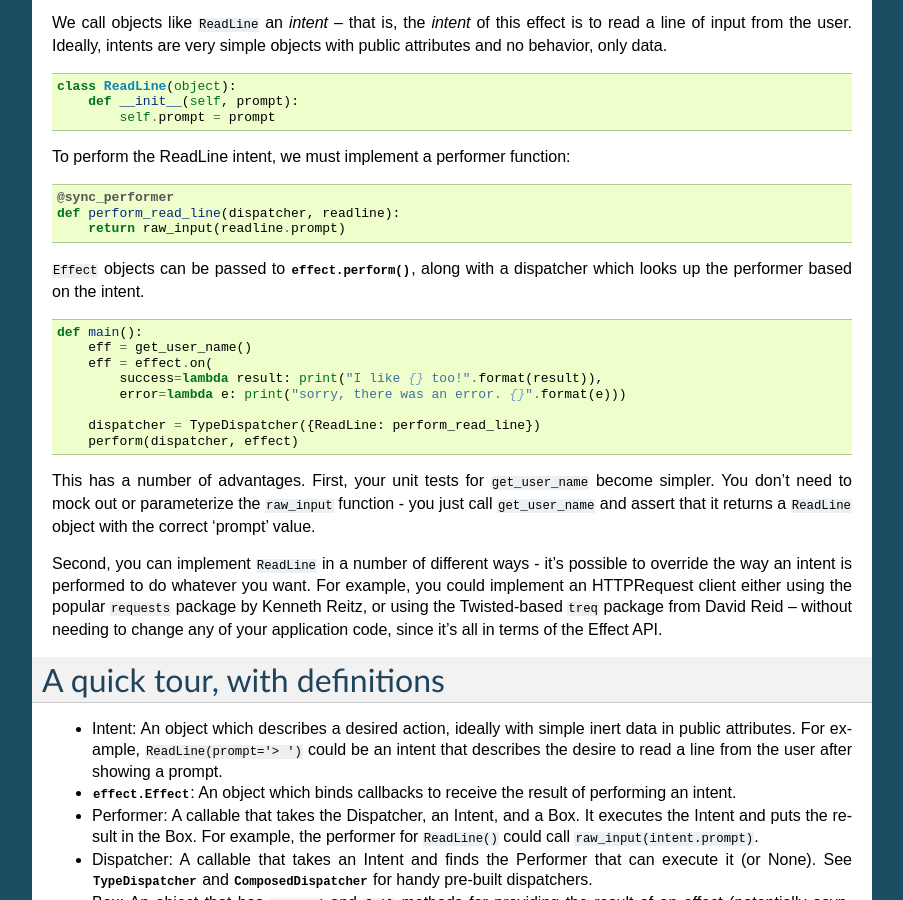
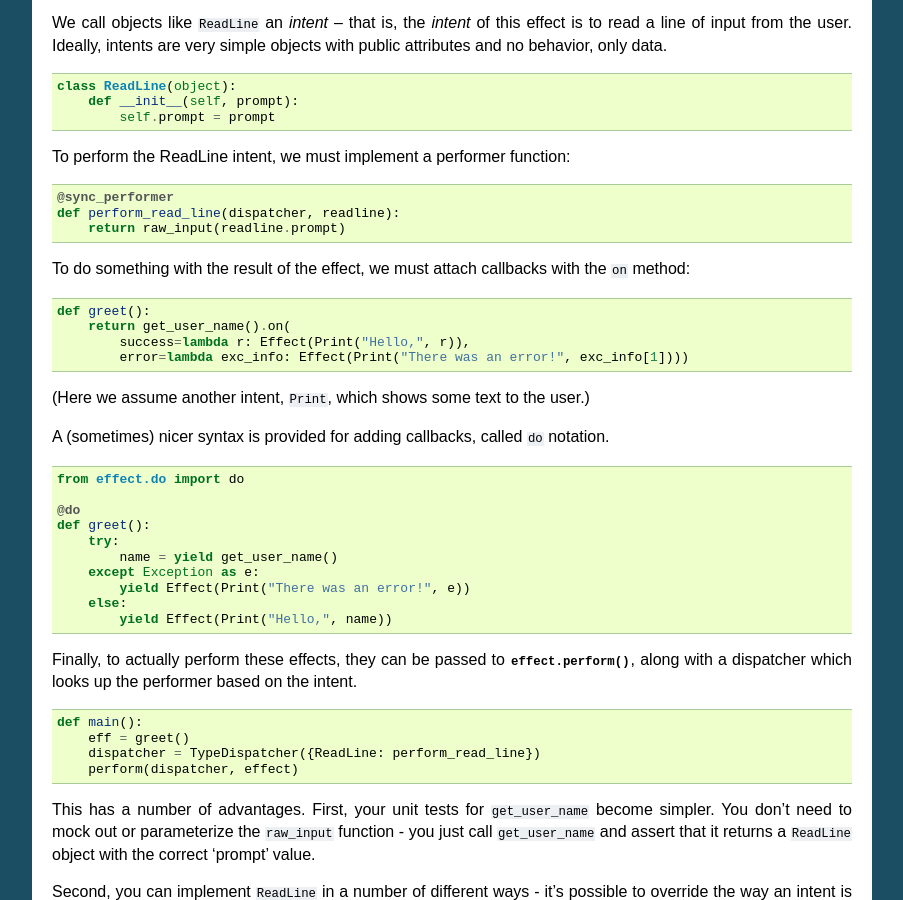
Before and after one commit to python-effect/effect, a Sphinx documentation site: the page built from docs/source/index.rst, in a window 1280 px wide and 900 px high, scrolled down 547 px. Shown: the whole window, without its empty margins (198-1101 px from the left). Built offline with Sphinx 7.4.7, drawn with Linux system fonts in a browser that asks for light colours.

Commit message:
update the main doc page a bit: - be more explicit about describing `on` up front - also cover @do notation

```diff
--- a/docs/source/index.rst
+++ b/docs/source/index.rst
@@ -58,17 +58,44 @@ To perform the ReadLine intent, we must implement a performer function:
     def perform_read_line(dispatcher, readline):
 	return raw_input(readline.prompt)
 
-``Effect`` objects can be passed to :func:`effect.perform`, along with a
-dispatcher which looks up the performer based on the intent.
+
+To do something with the result of the effect, we must attach callbacks with
+the ``on`` method:
+
+.. code:: python
+
+    def greet():
+        return get_user_name().on(
+            success=lambda r: Effect(Print("Hello,", r)),
+	    error=lambda exc_info: Effect(Print("There was an error!", exc_info[1])))
+
+
+(Here we assume another intent, ``Print``, which shows some text to the user.)
+
+A (sometimes) nicer syntax is provided for adding callbacks, called ``do``
+notation.
+
+.. code:: python
+
+    from effect.do import do
+
+    @do
+    def greet():
+        try:
+            name = yield get_user_name()
+        except Exception as e:
+            yield Effect(Print("There was an error!", e))
+        else:
+            yield Effect(Print("Hello,", name))
+
+Finally, to actually perform these effects, they can be passed to
+:func:`effect.perform`, along with a dispatcher which looks up the performer
+based on the intent.
 
 .. code:: python
 
     def main():
-        eff = get_user_name()
-	eff = effect.on(
-	    success=lambda result: print("I like {} too!".format(result)),
-	    error=lambda e: print("sorry, there was an error. {}".format(e)))
-
+        eff = greet()
 	dispatcher = TypeDispatcher({ReadLine: perform_read_line})
         perform(dispatcher, effect)
 
```
